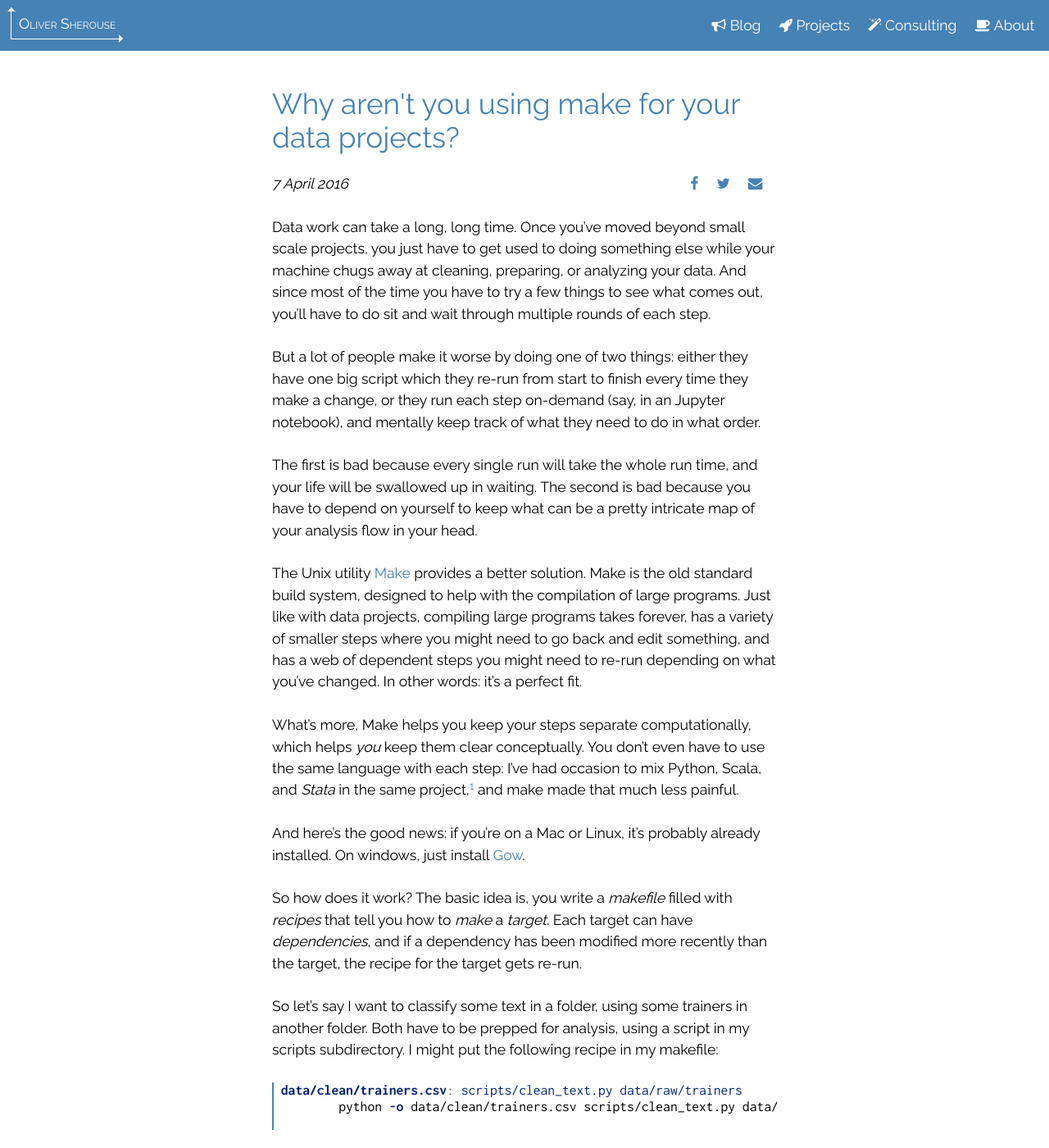
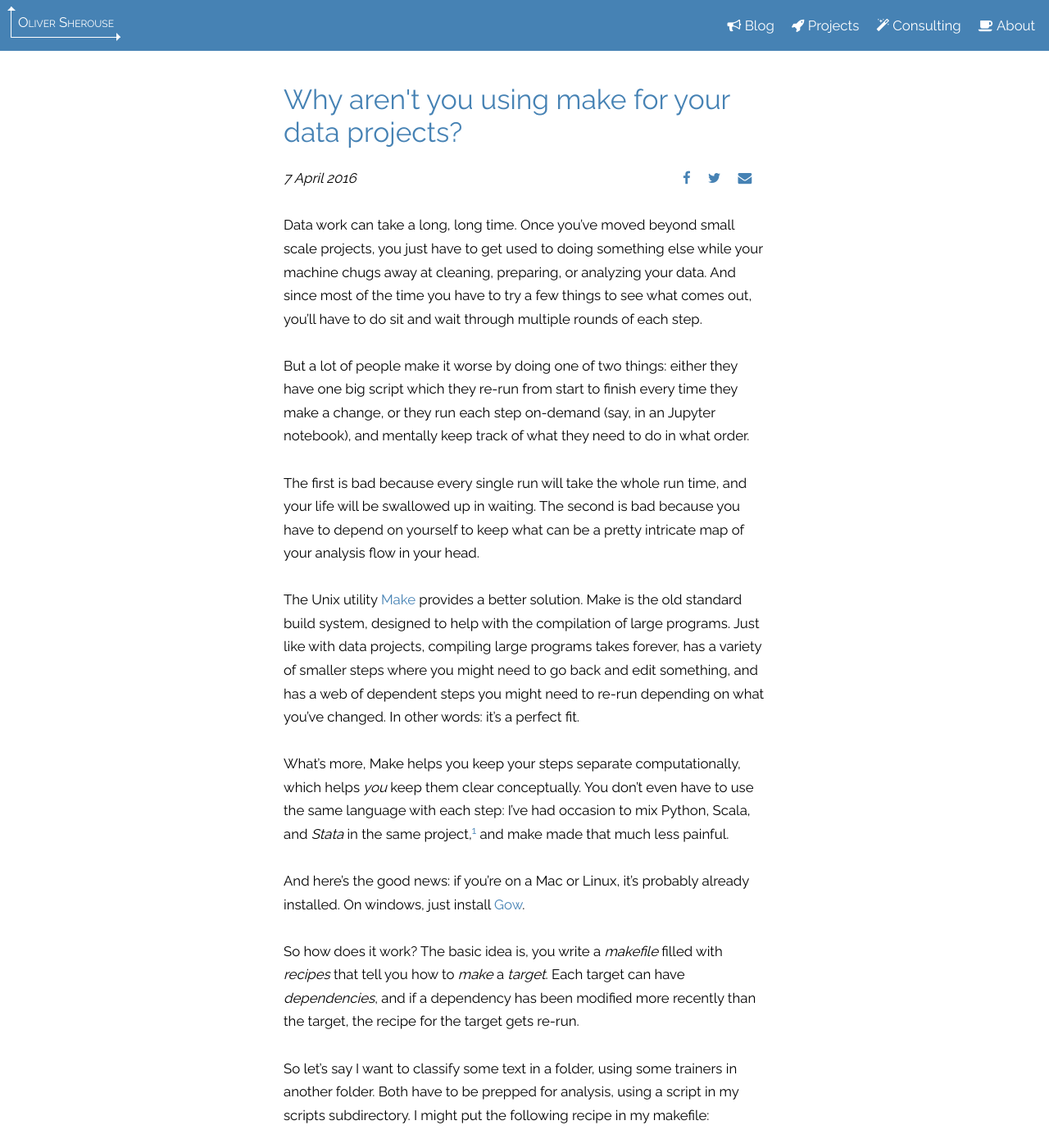
Before and after one commit to OliverSherouse/OliverSherouse.github.io, a Jekyll site: the page built from blog/index.html, in a window 1280 px wide and 1400 px high. Shown: the whole window at 82% size. Built offline with Jekyll 4.4.1, drawn with Linux system fonts in a browser that asks for light colours; nearby versions of some CDN libraries; the list of posts is cut into pages by our own code.

Commit message:
small text fixes

```diff
--- a/_sass/_elements.scss
+++ b/_sass/_elements.scss
@@ -15,7 +15,8 @@ body {
         font-size: 1em;
     }
     @include media($large) {
-        font-size: 1.1em;
+        font-size: 1.05em;
+        text-rendering: optimizeLegibility;
     }
 }
 
@@ -51,8 +52,8 @@ img {
 }
 
 p, ol, ul {
-    line-height: 1.5em;
-    margin-bottom: 1.5em;
+    line-height: 1.7em;
+    margin-bottom: 1.7em;
 }
 pre {
     border-left: $accent-border;
--- a/_sass/_typebase.scss
+++ /dev/null
@@ -1,114 +0,0 @@
-/*! Typebase.scss v0.1.0 | MIT License */
-
-// Typesetting variables. Edit these!
-$baseFontSize:16; // in pixels. This would result in 22px on desktop
-$baseLineHeight:1.5; // how large the line height is as a multiple of font size
-$leading:$baseLineHeight * 1rem;
-// Rate of growth for headings
-// I actually like this to be slightly smaller then the leading. Makes for tight headings.
-$scale:1.333;
-$font-family: Raleway, sans-serif;
-
-/* Setup */
-
-html {
-    /* Change default typefaces here */
-    font-family: $font-family;
-    font-size: $baseFontSize / 16 * 100%;
-    // Make everything look a little nicer in webkit
-    -webkit-font-smoothing: antialiased;
-    // -webkit-text-size-adjust: auto
-    // -moz-text-size-adjust: auto
-    // -ms-text-size-adjust: auto
-    // -o-text-size-adjust: auto
-    // text-size-adjust: auto
-
-}
-/* Copy & Lists */
-
-p {
-    line-height: $leading;
-    margin-top: $leading;
-    margin-bottom: 0;
-}
-ul,
-ol {
-    margin-top: $leading;
-    margin-bottom: $leading;
-    li {
-        line-height: $leading;
-    }
-    ul,
-    ol {
-        margin-top: 0;
-        margin-bottom: 0;
-    }
-}
-blockquote {
-    line-height: $leading;
-    margin-top: $leading;
-    margin-bottom: $leading;
-}
-/* Headings */
-
-h1,
-h2,
-h3,
-h4,
-h5,
-h6 {
-    /* Change heading typefaces here */
-    margin-top: $leading;
-    margin-bottom: 0;
-    line-height: $leading;
-}
-h1 {
-    font-size: 3 * $scale * 1rem;
-    line-height: 3 * $leading;
-    margin-top: 2 * $leading;
-}
-h2 {
-    font-size: 2 * $scale * 1rem;
-    line-height: 2 * $leading;
-    margin-top: 2 * $leading;
-}
-h3 {
-    font-size: 1 * $scale * 1rem;
-}
-h4 {
-    font-size: $scale / 2 * 1rem;
-}
-h5 {
-    font-size: $scale / 3 * 1rem;
-}
-h6 {
-    font-size: $scale / 4 * 1rem;
-}
-/* Tables */
-
-table {
-    margin-top: $leading;
-    border-spacing: 0px;
-    border-collapse: collapse;
-}
-td,
-th {
-    padding: 0;
-    line-height: $baseLineHeight * $baseFontSize - 0px;
-}
-/* Code blocks */
-
-code {
-    // Forces text to constrain to the line-height. Not ideal, but works.
-    vertical-align: bottom;
-}
-/* Leading paragraph text */
-
-.lead {
-    font-size: $scale * 1rem;
-}
-/* Hug a the block above you */
-
-.hug {
-    margin-top: 0;
-}
--- a/_sass/_variables.scss
+++ b/_sass/_variables.scss
@@ -15,4 +15,4 @@ $large: 64em;
 
 // Other
 
-$accent-border: .15em solid $primary;
+$accent-border: 2px solid $primary;
```
